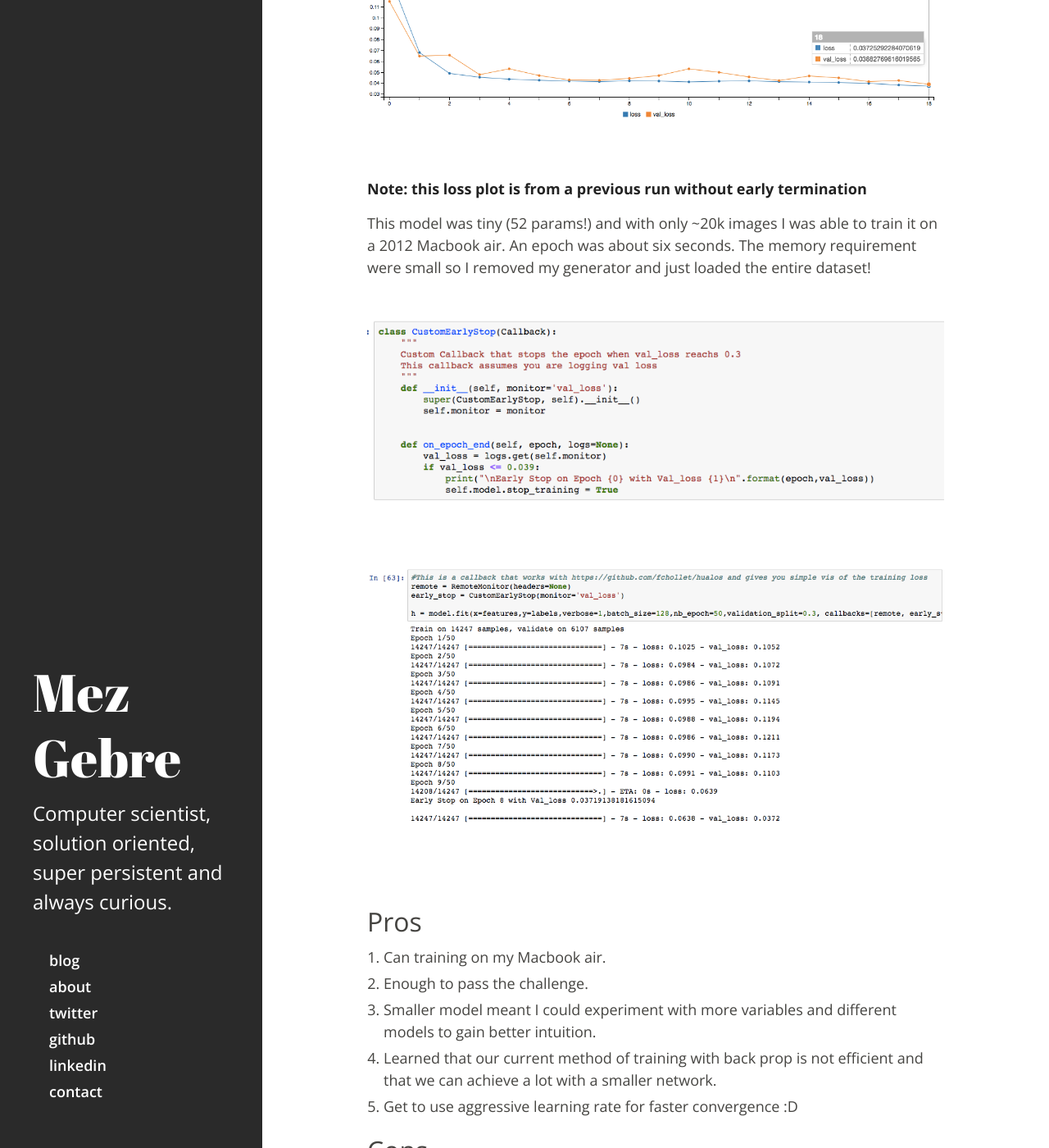
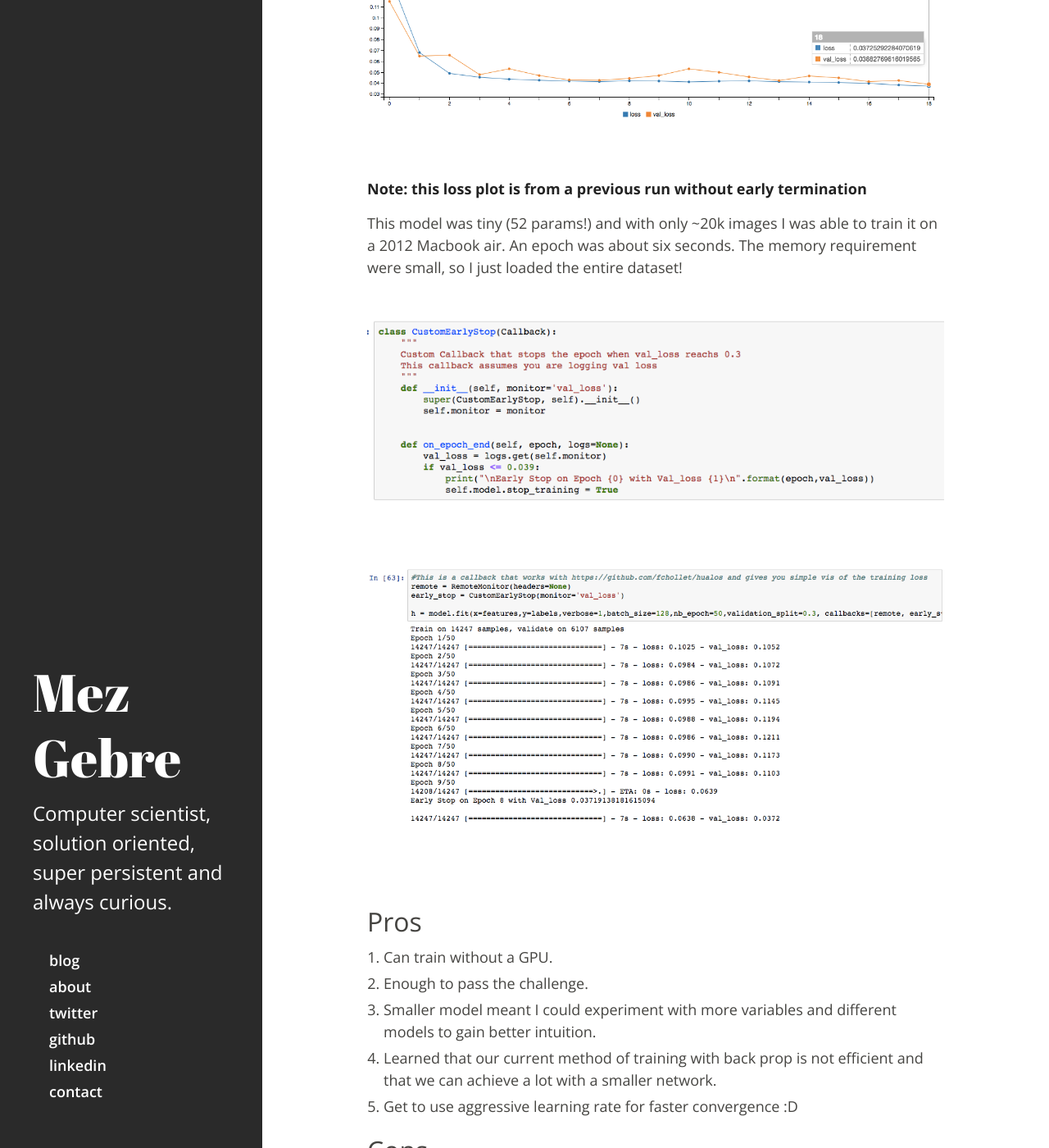
Before and after one commit to mez/mez.github.com, a Jekyll site: the page built from _posts/2017-02-14-mainsqueeze-the-52-parameter-model-that-drives-in-the-udacity-simulator.md, in a window 1280 px wide and 1400 px high, scrolled down 10326 px. Shown: the whole window at 82% size. Built offline with Jekyll 4.4.1, drawn with Linux system fonts in a browser that asks for light colours; comment, search, counter and statistics services are not loaded; some of the changed text lies outside the part shown.

Commit message:
fixed typo and updated a sentence to be more clear

```diff
--- a/_posts/2017-02-14-mainsqueeze-the-52-parameter-model-that-drives-in-the-udacity-simulator.md
+++ b/_posts/2017-02-14-mainsqueeze-the-52-parameter-model-that-drives-in-the-udacity-simulator.md
@@ -173,7 +174,7 @@ I used Keras to do a validation split on 30% of the data and my custom early ter
 </div>
 **Note: this loss plot is from a previous run without early termination**
 
-This model was tiny (52 params!) and with only ~20k images I was able to train it on a 2012 Macbook air. An epoch was about six seconds. The memory requirement were small so I removed my generator and just loaded the entire dataset!
+This model was tiny (52 params!) and with only ~20k images I was able to train it on a 2012 Macbook air. An epoch was about six seconds. The memory requirement were small, so I just loaded the entire dataset!
 
 <div align="left">
   <br>
@@ -184,7 +185,7 @@ This model was tiny (52 params!) and with only ~20k images I was able to train i
 </div>
 
 ## Pros
-1. Can training on my Macbook air.
+1. Can train without a GPU.
 2. Enough to pass the challenge.
 3. Smaller model meant I could experiment with more variables and different models to gain better intuition.
 4. Learned that our current method of training with back prop is not efficient and that we can achieve a lot with a smaller network.
```
Also changed, not shown: other parts of _posts/2017-02-14-mainsqueeze-the-52-parameter-model-that-drives-in-the-udacity-simulator.md (+1 -0 lines).
